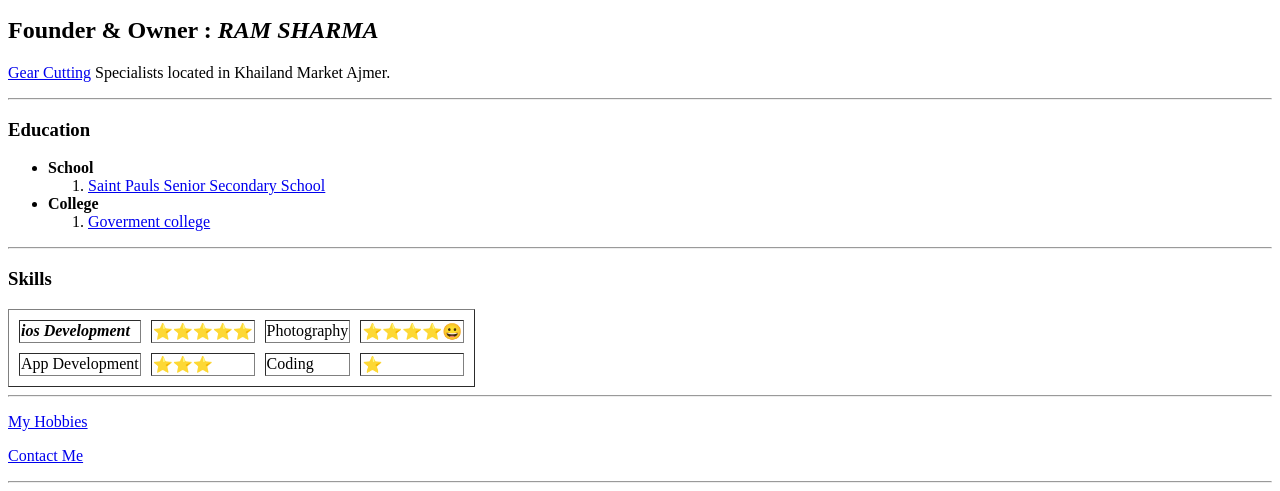
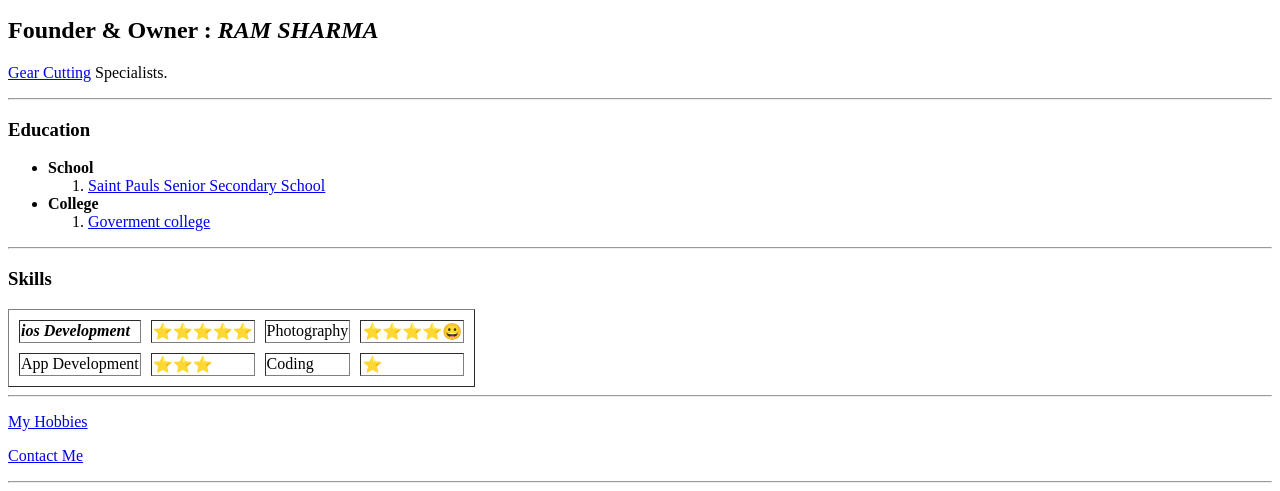
Before and after one commit to mankums/CV, a plain HTML site: page index.html in a window 1280 px wide. Shown: the part 357-848 px from the top of the page. Drawn offline with Linux system fonts and the light colour scheme.

Commit message:
Updated Index

```diff
--- a/index.html
+++ b/index.html
@@ -3,7 +3,7 @@
 
 <head>
   <meta charset="utf-8">
-  <title> Mandeep Website</title>
+  <title>Website</title>
 </head>
 
 <body>
@@ -14,7 +14,7 @@
     </tr>
   </table>
   <h2>Founder & Owner : <em><strong>RAM SHARMA</strong></em></h2>
-  <p><a href="https://en.wikipedia.org/wiki/Gear_cutting">Gear Cutting</a> Specialists located in Khailand Market Ajmer.</p>
+  <p><a href="https://en.wikipedia.org/wiki/Gear_cutting">Gear Cutting</a> Specialists.</p>
   <hr>
   <h3>Education</h3>
   <ul>
```
